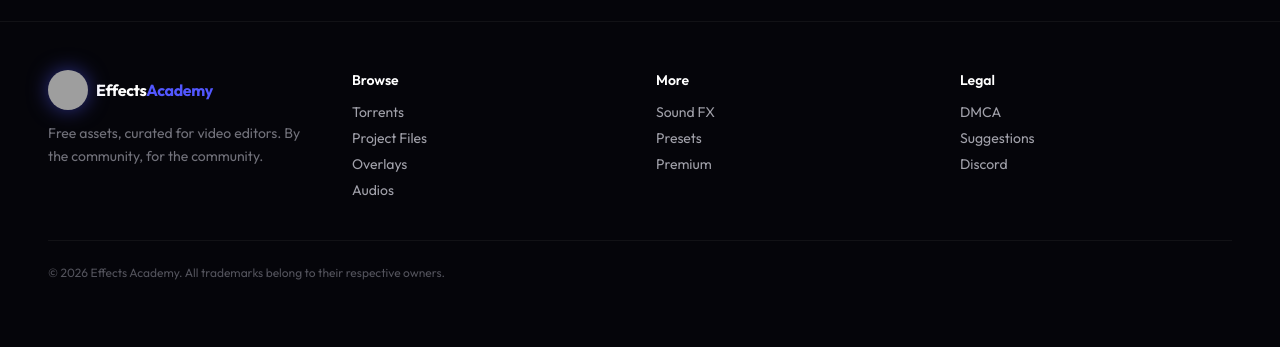
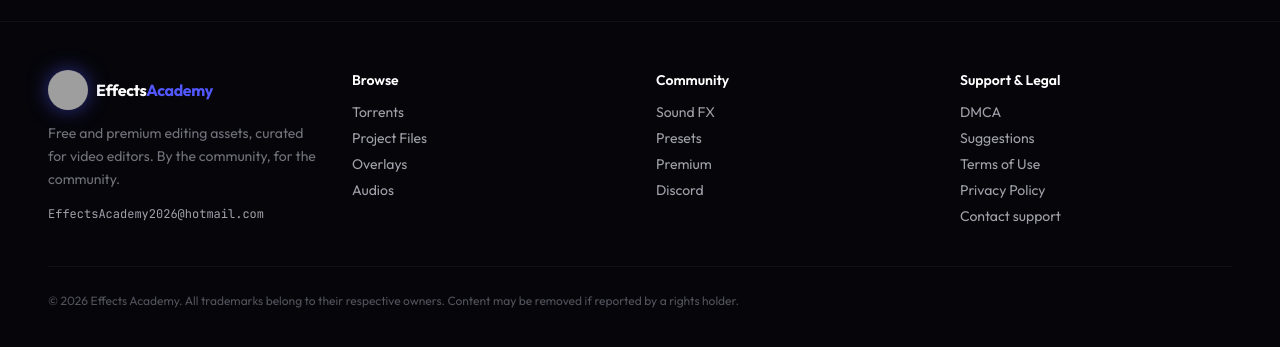
Before and after one commit to wojciechgorecki2009-coder/EffectsAcademyFULL, a React (Create React App) app in the folder frontend/: page / in a window 1280 px wide. Shown: the part 1107-1454 px from the top of the page. Built offline with nearby package versions, Linux system fonts and the light colour scheme; no server answers; grey boxes are pictures that could not be loaded.

Commit message:
Polish footer legal links

```diff
--- a/frontend/src/components/Footer.jsx
+++ b/frontend/src/components/Footer.jsx
@@ -1,4 +1,6 @@
 import { Link } from "react-router-dom";
+
+const SUPPORT_EMAIL = "EffectsAcademy2026@hotmail.com";
 
 export default function Footer() {
   return (
@@ -20,8 +22,15 @@ export default function Footer() {
             </span>
           </div>
           <p className="text-sm text-zinc-500 leading-relaxed">
-            Free assets, curated for video editors. By the community, for the community.
+            Free and premium editing assets, curated for video editors. By the community, for the community.
           </p>
+          <a
+            href={`mailto:${SUPPORT_EMAIL}`}
+            className="mt-4 inline-flex text-xs font-mono text-zinc-400 hover:text-neon transition-colors"
+            data-testid="footer-support-email"
+          >
+            {SUPPORT_EMAIL}
+          </a>
         </div>
         <div>
           <h4 className="font-display font-semibold mb-3 text-sm">Browse</h4>
@@ -33,18 +42,11 @@ export default function Footer() {
           </ul>
         </div>
         <div>
-          <h4 className="font-display font-semibold mb-3 text-sm">More</h4>
+          <h4 className="font-display font-semibold mb-3 text-sm">Community</h4>
           <ul className="space-y-1.5 text-sm text-zinc-400">
             <li><Link to="/category/sound-fx" className="hover:text-neon transition-colors">Sound FX</Link></li>
             <li><Link to="/category/presets" className="hover:text-neon transition-colors">Presets</Link></li>
             <li><Link to="/category/premium" className="hover:text-neon transition-colors">Premium</Link></li>
-          </ul>
-        </div>
-        <div>
-          <h4 className="font-display font-semibold mb-3 text-sm">Legal</h4>
-          <ul className="space-y-1.5 text-sm text-zinc-400">
-            <li><Link to="/dmca" data-testid="footer-dmca" className="hover:text-neon transition-colors">DMCA</Link></li>
-            <li><Link to="/suggestions" data-testid="footer-suggestions" className="hover:text-neon transition-colors">Suggestions</Link></li>
             <li>
               <a
                 href="https://discord.gg/2VvMq3Pz85"
@@ -58,9 +60,19 @@ export default function Footer() {
             </li>
           </ul>
         </div>
+        <div>
+          <h4 className="font-display font-semibold mb-3 text-sm">Support & Legal</h4>
+          <ul className="space-y-1.5 text-sm text-zinc-400">
+            <li><Link to="/dmca" data-testid="footer-dmca" className="hover:text-neon transition-colors">DMCA</Link></li>
+            <li><Link to="/suggestions" data-testid="footer-suggestions" className="hover:text-neon transition-colors">Suggestions</Link></li>
+            <li><Link to="/terms" data-testid="footer-terms" className="hover:text-neon transition-colors">Terms of Use</Link></li>
+            <li><Link to="/privacy" data-testid="footer-privacy" className="hover:text-neon transition-colors">Privacy Policy</Link></li>
+            <li><a href={`mailto:${SUPPORT_EMAIL}`} className="hover:text-neon transition-colors">Contact support</a></li>
+          </ul>
+        </div>
       </div>
-      <div className="max-w-[1400px] mx-auto mt-10 pt-6 border-t border-white/5 text-xs text-zinc-600">
-        © {new Date().getFullYear()} Effects Academy. All trademarks belong to their respective owners.
+      <div className="max-w-[1400px] mx-auto mt-10 pt-6 border-t border-white/5 text-xs text-zinc-600 leading-relaxed">
+        © {new Date().getFullYear()} Effects Academy. All trademarks belong to their respective owners. Content may be removed if reported by a rights holder.
       </div>
     </footer>
   );
```
